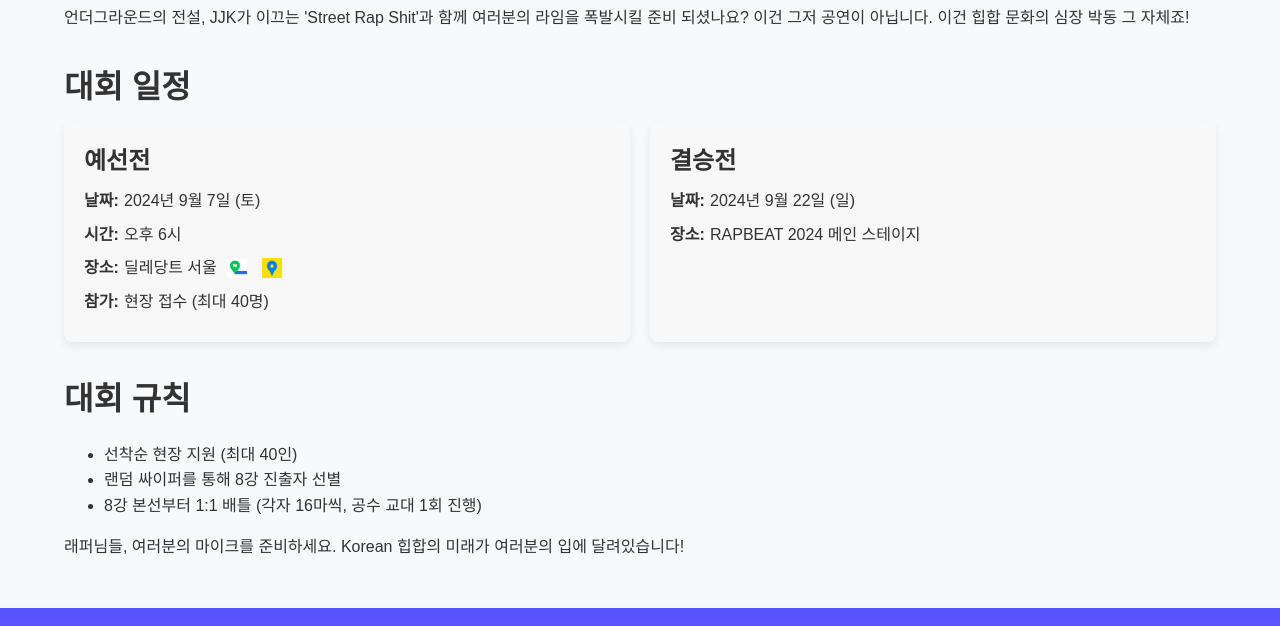
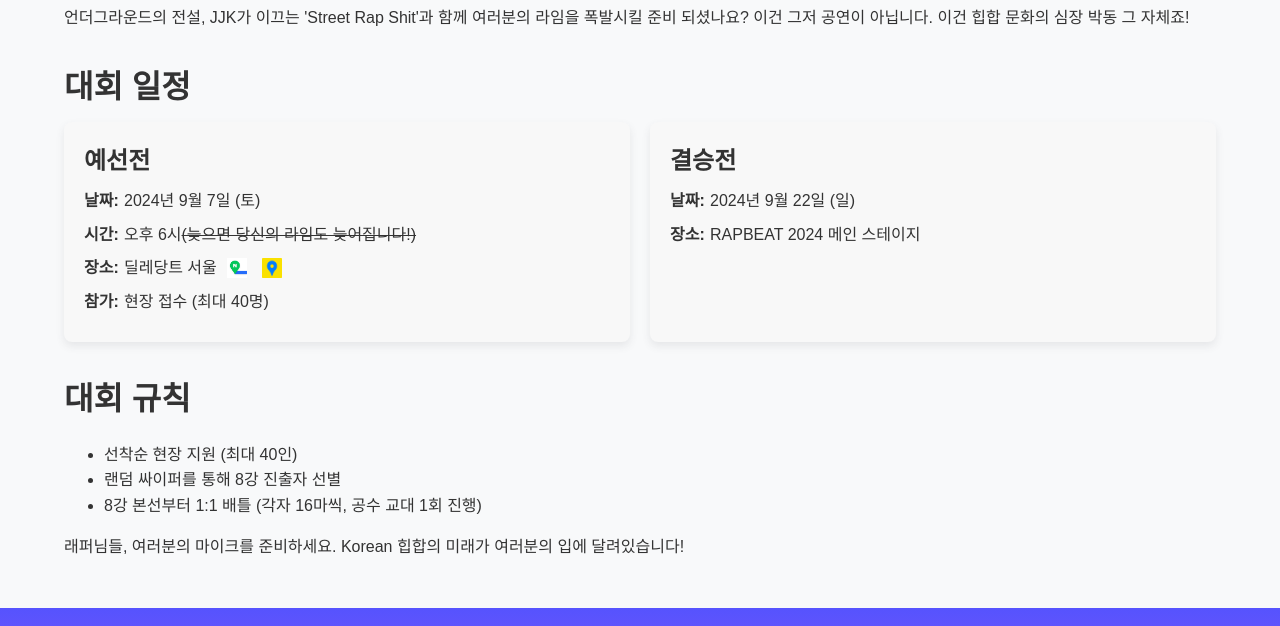
Before and after one commit to uxstorage/memble-content, a plain HTML site: page 01_freestyle_battle_event.html in a window 1280 px wide. Shown: the part 1786-2412 px from the top of the page. Drawn offline with Linux system fonts and the light colour scheme.

Commit message:
Update 01_freestyle_battle_event.html

```diff
--- a/01_freestyle_battle_event.html
+++ b/01_freestyle_battle_event.html
@@ -136,7 +136,7 @@
                     <strong>날짜:</strong> 2024년 9월 7일 (토)
                 </div>
                 <div class="event-detail">
-                    <strong>시간:</strong> 오후 6시
+                    <strong>시간:</strong> 오후 6시  <s>(늦으면 당신의 라임도 늦어집니다!)</s>
                 </div>
                 <div class="event-detail">
                     <strong>장소:</strong>딜레당트 서울
```
